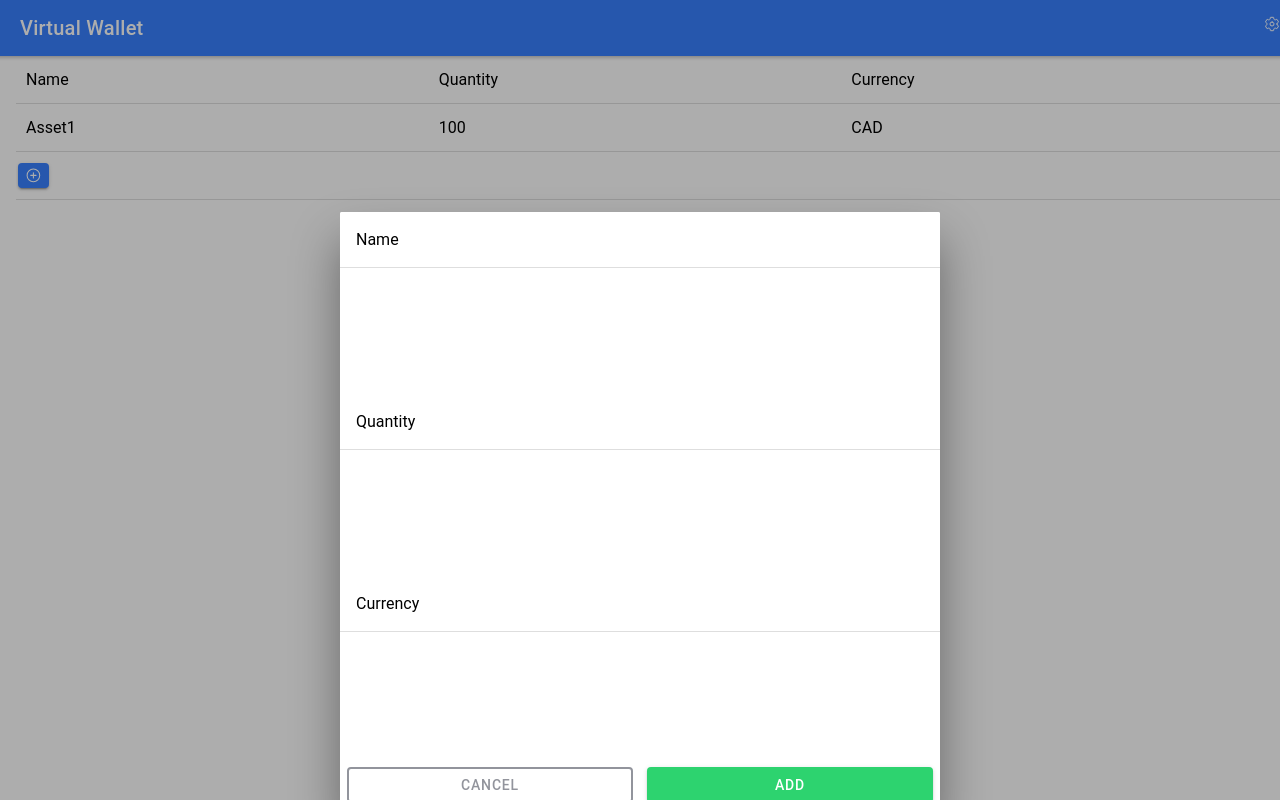
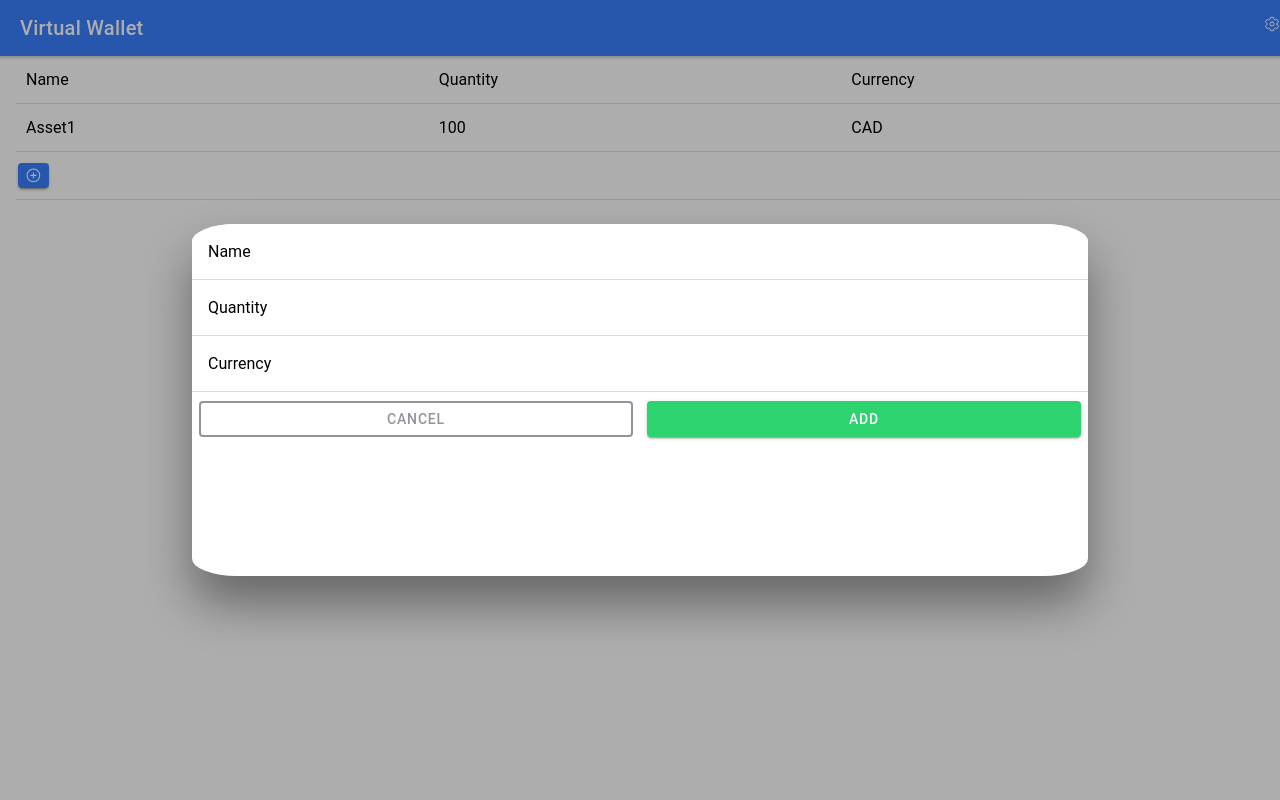
Before and after one commit to jc0815/asset-tracker, a React (Create React App) app: page /tab1 in a window 1280 px wide. Both pictures are taken after a click on the element 33 px from the left and 175 px from the top of the page. Built offline with nearby package versions, Linux system fonts and the light colour scheme.

Commit message:
nicer modal

```diff
--- a/src/pages/Tab1.css
+++ b/src/pages/Tab1.css
@@ -2,8 +2,9 @@
   display: flex;
 }
 .addModal {
-  padding: 40% 20%;
-  display: flex;
-  justify-content: center;
-  align-items: center;
+  --height: 44%;
+  --width: 70%;
+  --border-radius: 5%;
 }
+.addModal .addModalContent {
+}
--- a/src/pages/Tab1.tsx
+++ b/src/pages/Tab1.tsx
@@ -110,6 +110,7 @@ const Tab1: React.FC = () => {
         </IonItem>
 
         <IonModal isOpen={showAddModal} cssClass="addModal">
+          <div className="addModalContent">
             <IonItem>
               <IonLabel position="floating">Name</IonLabel>
               {/* the floating will float the label */}
@@ -147,6 +148,7 @@ const Tab1: React.FC = () => {
                 </IonButton>
               </IonCol>
             </IonRow>
+          </div>
         </IonModal>
       </IonContent>
     </IonPage>
```
Lines whose indentation alone changed are shown as unchanged.
